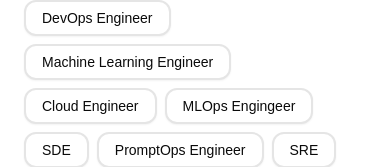
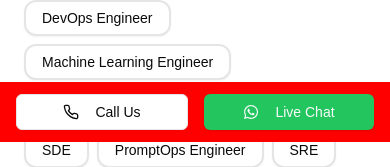
Before and after one commit to bhupeshchoudhary/hash13FrontEnd, a Next.js app: page / in a window 390 px wide. Shown: the part 702-869 px from the top of the page. Built offline with nearby package versions, Linux system fonts and the light colour scheme.

Commit message:
add call to action in bottom only on mobile

```diff
--- a/src/app/courses/[courseId]/page.tsx
+++ b/src/app/courses/[courseId]/page.tsx
@@ -24,6 +24,8 @@ import { LeftRightAlumniCarousel } from "@/components/customComponents/coursesCo
 import SupportContact from "@/components/customComponents/landingPage/SupportContact";
 import QueryForm from "@/components/customComponents/coursesComponents/courseDetails/ContactAndSupport";
 
+
+import CallToAction from "@/components/customComponents/CallToAction/CallToAction";
 // Loading Skeleton Component
 const LoadingSkeleton = () => (
   <div className="animate-pulse">
@@ -169,6 +171,7 @@ export default function CourseDetailPage() {
         <CertificateDisplay course={course} />
         </section>
         <QueryForm />
+        <CallToAction />
       </main>
     </ErrorBoundary>
   );
--- a/src/app/page.tsx
+++ b/src/app/page.tsx
@@ -11,6 +11,8 @@ import FactsAndFigure from "@/components/customComponents/landingPage/FactAndFig
 import SupportContact from "@/components/customComponents/landingPage/SupportContact";
 
 import Navbar from "@/components/customComponents/Navbar/Navbar";
+
+import CallToAction from "@/components/customComponents/CallToAction/CallToAction";
 // import { courseInfo } from "../../data/ExampleCard2/ExampleCard2";
 import { courseInfo } from "../../data/courses/courses";
 import QueryForm from "@/components/customComponents/coursesComponents/courseDetails/ContactAndSupport";
@@ -31,6 +33,7 @@ export default function Home() {
 
 <QueryForm />
 <SupportContact></SupportContact>
+<CallToAction></CallToAction>
 </>
   );
 }
--- /dev/null
+++ b/src/components/customComponents/CallToAction/CallToAction.tsx
@@ -0,0 +1,40 @@
+"use client";
+import React from 'react';
+import { Button } from '../../ui/button'; /// Assuming Shadcn is correctly set up and Button component is available
+import { Phone, MessageCircle } from "lucide-react"
+import { FaWhatsapp } from "react-icons/fa";
+const CallToAction:any = () => {
+    const phoneNumber = "9829105960";
+
+    const OpenPhone = () => {
+        window.open(`tel:${phoneNumber}`);
+        }
+    const openWhatsAppChat = () => {
+        const whatsappURL = `https://wa.me/${phoneNumber}`;
+        window.open(whatsappURL, "_blank");
+      };
+  return (
+    // Container for the button with Tailwind's responsive utilities
+    <div className="fixed bottom-0 left-0 w-full h-[60px] bg-[#ff0000] z-50 flex md:hidden lg:hidden items-center justify-center ">
+  <div className="flex gap-4 w-full p-4">
+      <Button
+        variant="outline"
+        className="flex-1  flex items-center justify-center gap-4"
+        onClick={OpenPhone}
+      >
+        <Phone className="h-4 w-6" />
+        <span>Call Us</span>
+      </Button>
+      <Button
+        className="flex-1 bg-green-500 flex items-center justify-center gap-4 hover:bg-red-600"
+        onClick={openWhatsAppChat}
+      >
+        <FaWhatsapp className="h-4 w-6" />
+        <span>Live Chat</span>
+      </Button>
+    </div>
+    </div>
+  );
+};
+
+export default CallToAction;
```
